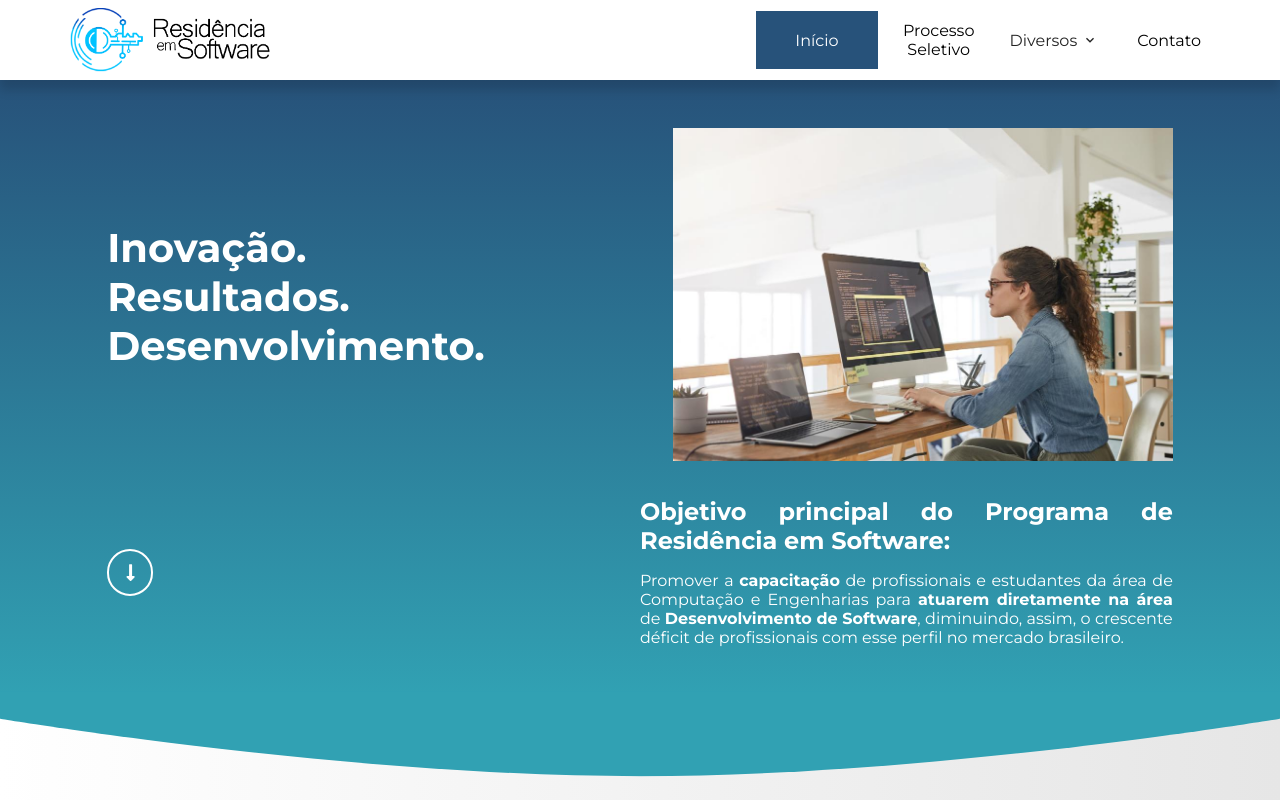
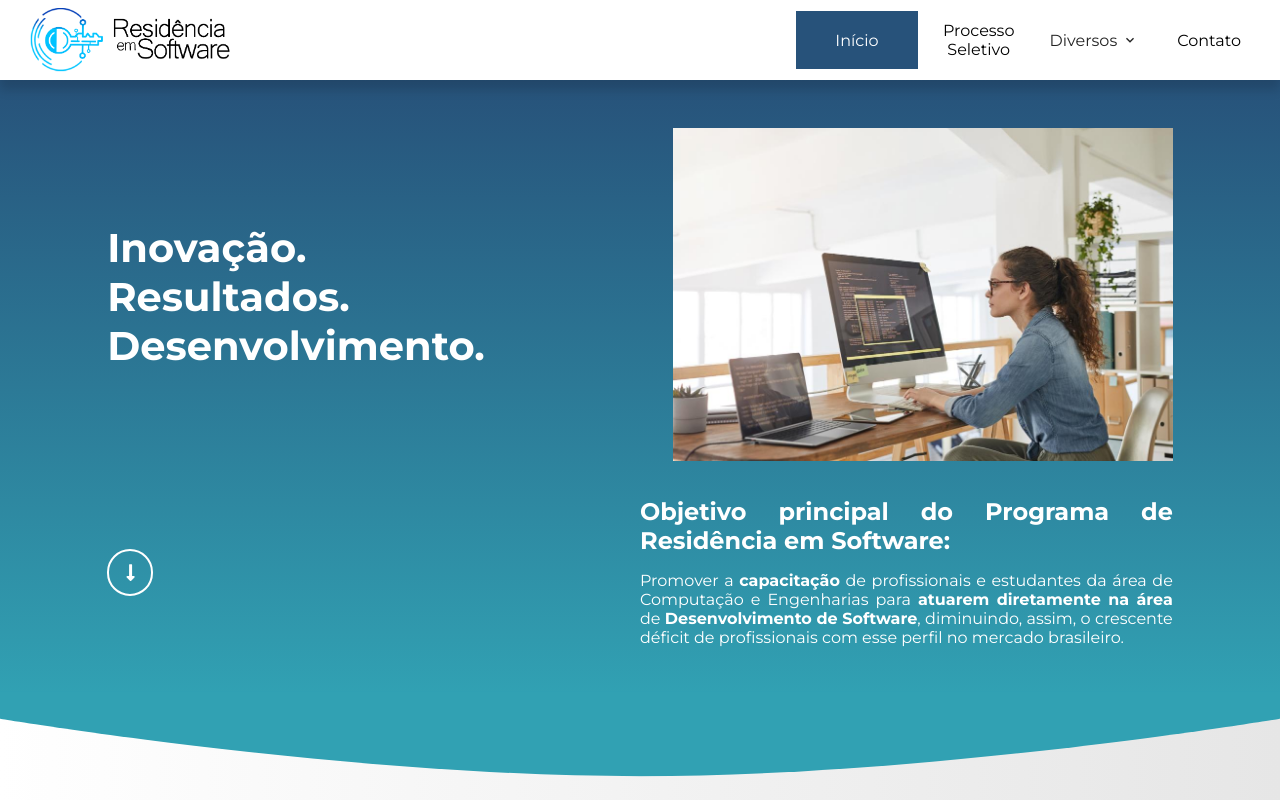
Before and after one commit to igorroc/residencia-next, a Next.js app: page / in a window 1280 px wide. Shown: the top 800 px of the page. Built offline with nearby package versions, Linux system fonts and the light colour scheme.

Commit message:
fix: Size up `max-width`

```diff
--- a/src/app/globals.css
+++ b/src/app/globals.css
@@ -1,5 +1,5 @@
 :root {
-	--max-width: 1200px;
+	--max-width: 1300px;
 	--border-radius: 12px;
 	--foreground-rgb: 0, 0, 0;
 	--background-start-rgb: 255, 255, 255;
```
